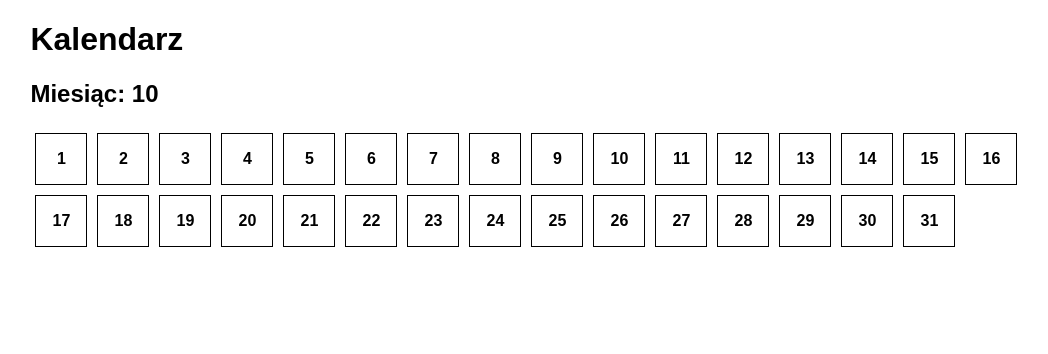
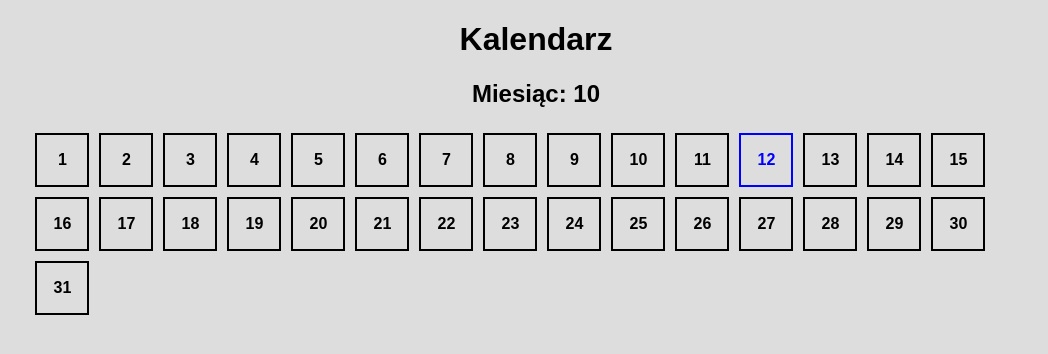
Before and after one commit to MikZarZSG/kalendarz_php, a PHP site: page / in a window 1280 px wide. Shown: the top 354 px of the page, without its empty margins (104-1152 px from the left). Run offline with PHP 8.4, Linux system fonts and the light colour scheme.

Commit message:
Kalendarz wersja liniowa
- Wyroznienie dnia dzisiejszego
- Poprawki w stylizacji

```diff
--- a/index.php
+++ b/index.php
@@ -50,7 +50,11 @@
 //    echo $dni . "<br>";
 
     for($i = 1; $i <= $dni; $i++) {
-        echo '<div class="dzien">' . $i . '</div>';
+        if($i == $dzien) {
+            echo '<div class="dzien dzisiaj">' . $i . '</div>';
+        } else {
+            echo '<div class="dzien">' . $i . '</div>';
+        }
     }
 ?>
 
--- a/main.css
+++ b/main.css
@@ -1,3 +1,15 @@
+body {
+    background-color: #ddd;
+}
+
+h1 {
+    text-align: center;
+}
+
+h2 {
+    text-align: center;
+}
+
 .kontener {
     margin: 0 auto;
     width: 80%;
@@ -7,7 +19,7 @@
 .dzien {
     width: 50px;
     height: 50px;
-    border: 1px solid black;
+    border: 2px solid black;
     display: inline-block;
     margin: 5px;
 
@@ -15,3 +27,8 @@
     line-height: 50px;
     font-weight: 700;
 }
+
+.dzisiaj {
+    border: 2px solid blue;
+    color: blue;
+}
```
